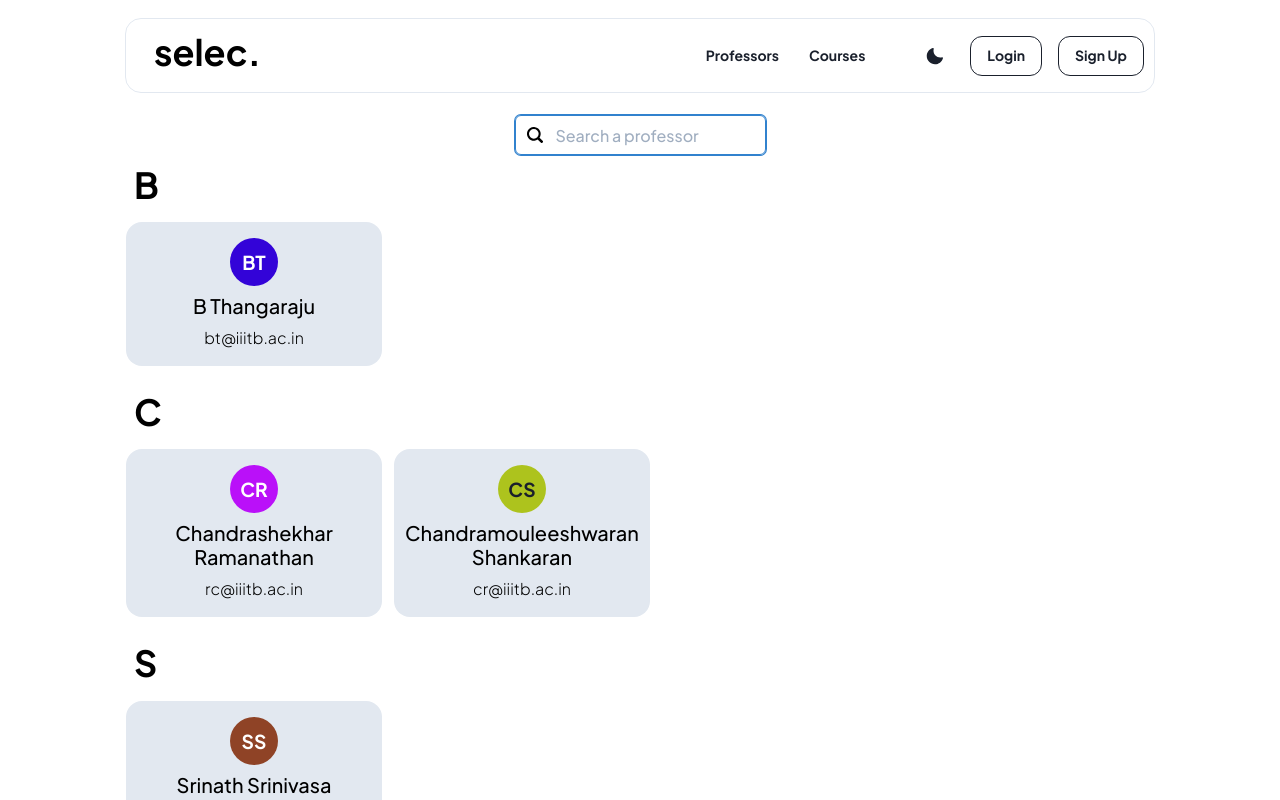
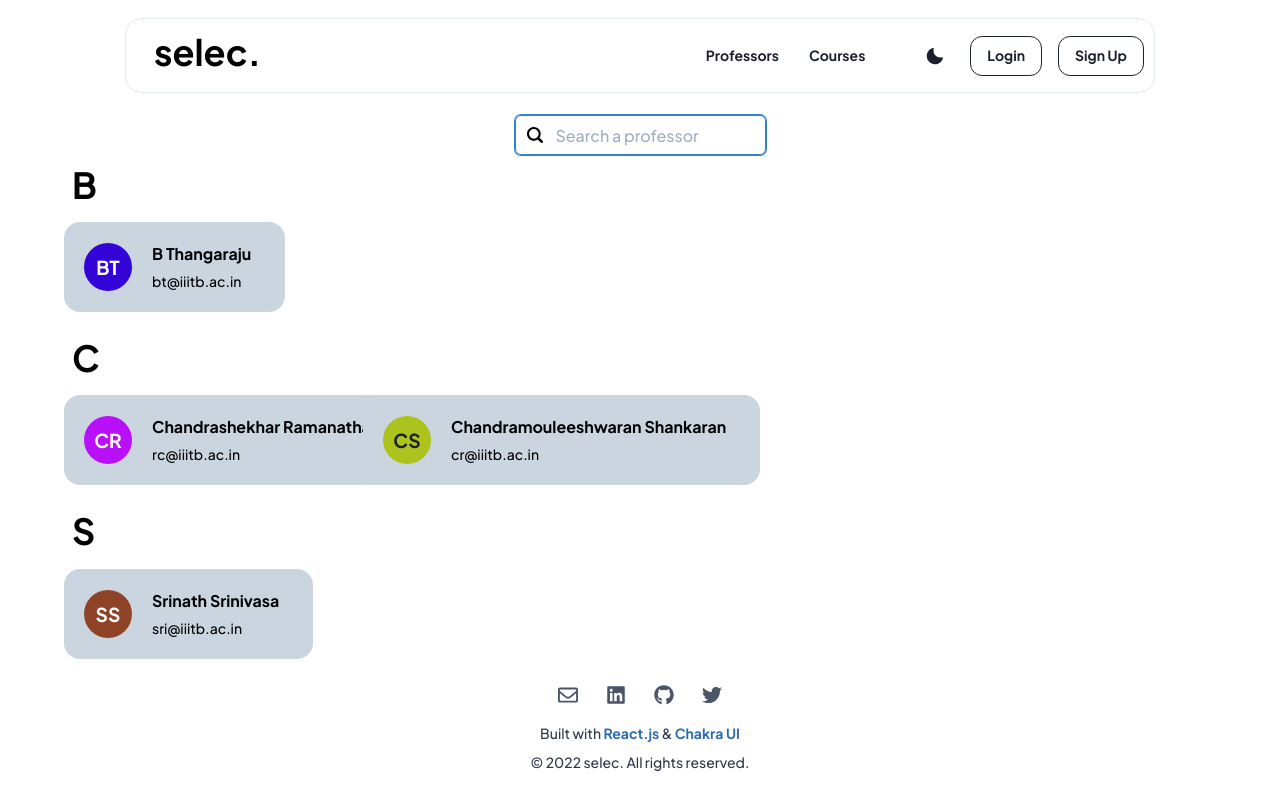
Before and after one commit to agam-kashyap/review-portal-frontend, a React (Create React App) app: page /professors in a window 1280 px wide. Shown: the top 800 px of the page. Built offline with nearby package versions, Linux system fonts and the light colour scheme.

Commit message:
Minor UI changes to the prof page

```diff
--- a/src/App.js
+++ b/src/App.js
@@ -9,6 +9,7 @@ import Homepage from "./pages/Homepage";
 import PageNotFound from "./pages/PageNotFound";
 import CourseReview from "./pages/CourseReview";
 import ProfessorReview from "./pages/ProfessorReview";
+import Courses from "./pages/Courses";
 import Professors from "./pages/Professors";
 
 function App() {
@@ -18,6 +19,7 @@ function App() {
                 <Route path = "/" element = { <Homepage /> } />
                 <Route path = "/course" element = { <CourseReview /> } />
                 <Route path = "/professor" element = { <ProfessorReview /> } />
+                <Route path = "/courses" element = { <Courses /> } />
                 <Route path = "/professors" element = { <Professors /> } />
                 <Route path = "*" element = { <PageNotFound /> } />
             </Routes>
--- a/src/components/ProfCard.js
+++ b/src/components/ProfCard.js
@@ -4,49 +4,103 @@ import {
     Text,
     Stack,
     Heading,
+    Flex,
     useColorMode,
     useColorModeValue,
-    Avatar
+    Avatar,
+    Spacer,
+    HStack
 } from '@chakra-ui/react'
+
+import styled from '@emotion/styled';
+
+import Card from "./Card.js";
 import { primaryTextColor, shadowColor, shadowColorAlt } from '../styles/darkMode';
+
+const StyledLink = styled(Link)`
+    text-decoration: none;
+
+&:focus, &:hover, &:visited, &:link, &:active {
+text-decoration: none;
+ }
+`;
 
 export default function ProfCard(props) {
 
     const { name, email, id } = props;
     const { colorMode } = useColorMode();
+    const textColor = useColorModeValue("navy.700", "white");
 
     return (
         // Professor card
-        <Link
+        <StyledLink
             href={'/professor/' + id}
         >
-            <Box
-                minW={60}
-                maxW={{ base: '75vw', sm: '35vw', md: '35vw', lg: '35vw', xl: '20vw', "2xl": '20vw' }}
-                bgColor={useColorModeValue('gray.200', '#00051e')}
-                rounded={'16px'}
-                align='center'
-                p='4'
+            <Card
+                p='20px'
+                bgColor={useColorModeValue('gray.300', '#10162d')}
+                rounded='16px'
                 _hover={{
                     boxShadow: shadowColorAlt[colorMode]
                 }}
+                w='max-content'
             >
-                <Stack align='center'>
-                    <Avatar name={name} />
-                    <Heading
-                        as={'h2'}
-                        size={'md'}
-                        fontWeight={400}
-                        color={primaryTextColor[colorMode]}
-                    >
-                        {name}
-                    </Heading>
-
-                    <Text as='span' size='xs' fontWeight={100}>
-                        {email}
-                    </Text>
-                </Stack>
-            </Box>
-        </Link>
+                <Flex direction={{ base: "column" }} justify='center'>
+                    <HStack spacing={5}>
+                    <Avatar name={name}/>
+                    <Flex flexDirection='column' justify='space-between' h='100%'>
+                        <Flex
+                            justify='space-between'
+                            direction={{
+                                base: "row",
+                                md: "column",
+                                lg: "row",
+                                xl: "column",
+                                "2xl": "row",
+                            }}
+                            mb='auto'>
+                            <Flex direction='column'>
+                                <Text
+                                    color={textColor}
+                                    fontSize={{
+                                        base: "xl",
+                                        md: "lg",
+                                        lg: "lg",
+                                        xl: "lg",
+                                        "2xl": "md",
+                                        "3xl": "lg",
+                                    }}
+                                    mb='5px'
+                                    fontWeight='bold'
+                                    me='14px'>
+                                    {name}
+                                </Text>
+                            </Flex>
+                        </Flex>
+                        <Flex
+                            align='start'
+                            justify='space-between'
+                            direction={{
+                                base: "row",
+                                md: "column",
+                                lg: "row",
+                                xl: "column",
+                                "2xl": "row",
+                            }}>
+                            <Text
+                                color='secondaryGray.600'
+                                fontSize={{
+                                    base: "sm",
+                                }}
+                                fontWeight='400'
+                                me='14px'>
+                                {email}
+                            </Text>
+                        </Flex>
+                    </Flex>
+                </HStack>
+                </Flex>
+            </Card>
+        </StyledLink>
     )
 }
--- a/src/styles/darkMode.js
+++ b/src/styles/darkMode.js
@@ -82,5 +82,5 @@ export const shadowColor = {
 
 export const shadowColorAlt = {
     dark: '0px 8px 26px rgba(255, 255, 255, 0.1)',
-    light: '0px 8px 26px rgba(0, 0, 0, 0.2)'
+    light: '0px 8px 26px rgba(0, 0, 0, 0.6)'
 }
```
